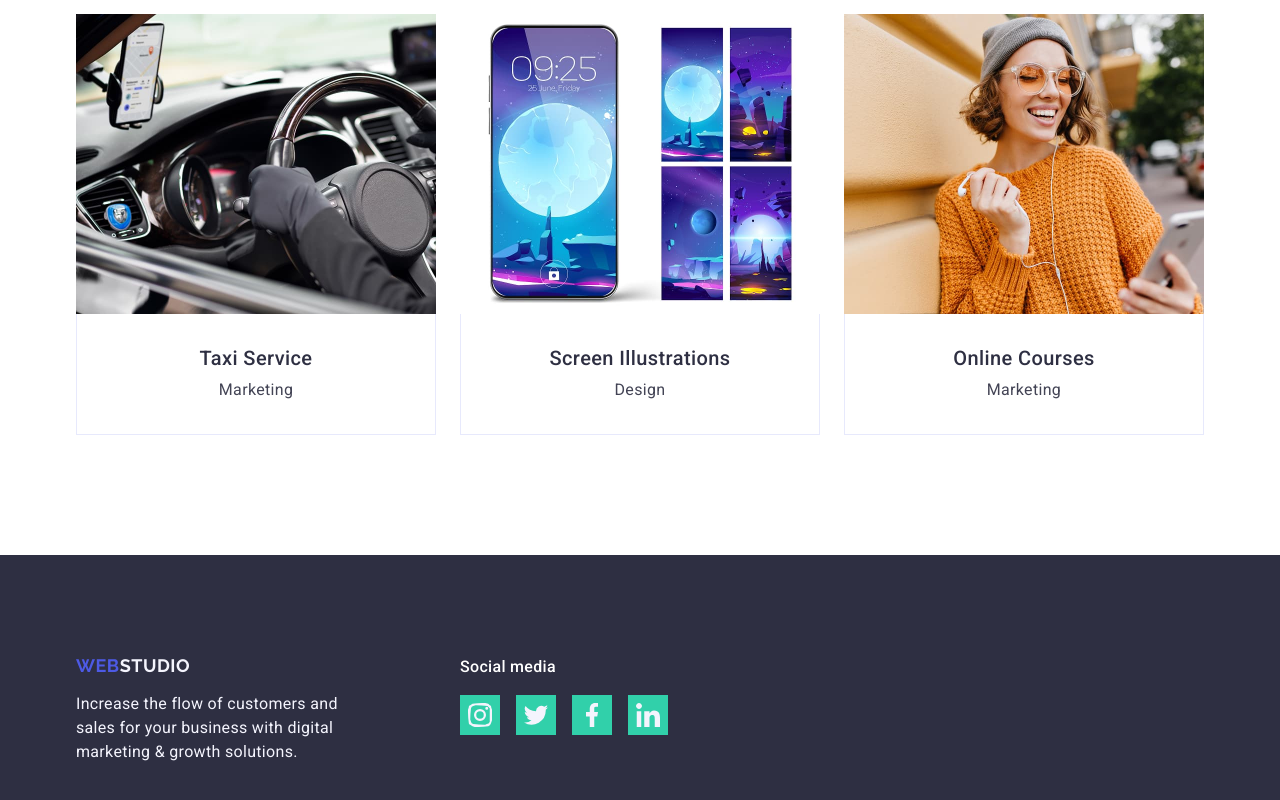
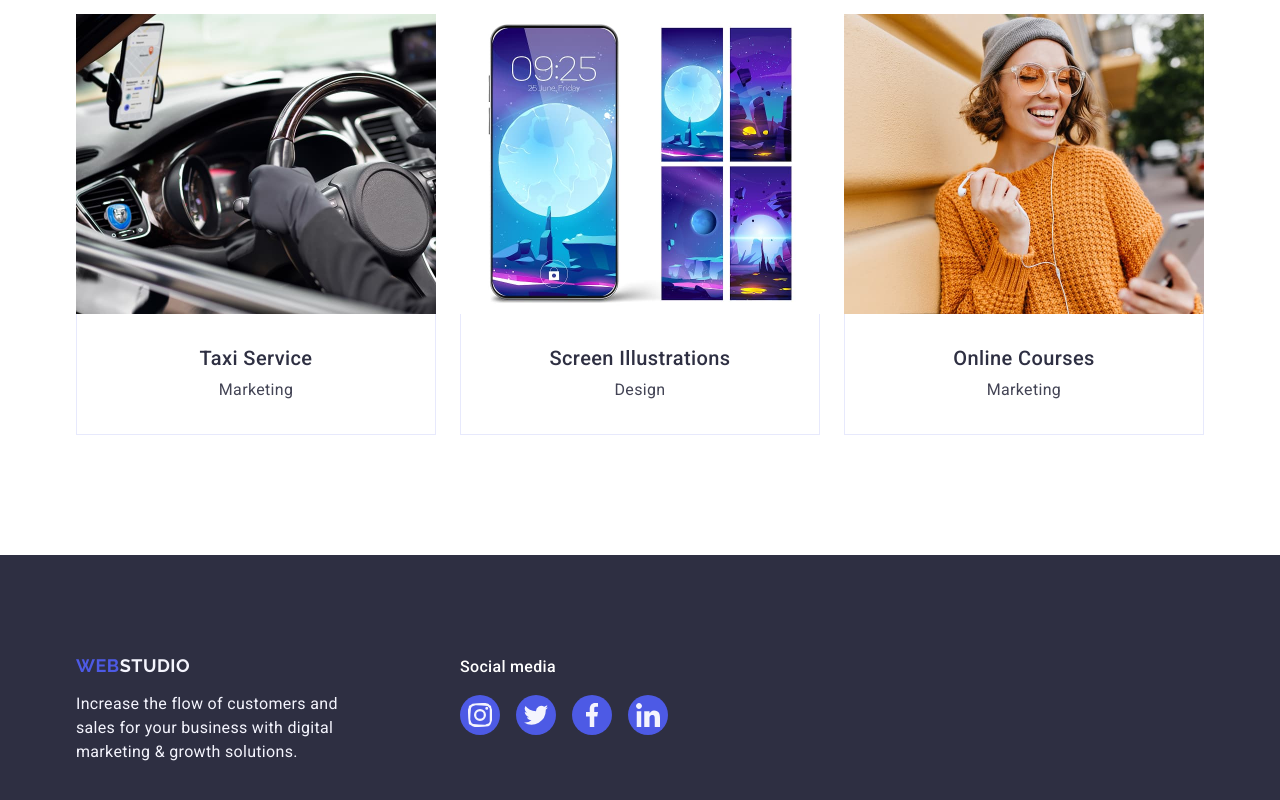
Before and after one commit to Oksana-git-ux/goit-markup-hw-04, a plain HTML site: page index.html in a window 1280 px wide. Shown: the part 2611-3411 px from the top of the page. Drawn offline with nearby package versions, Linux system fonts and the light colour scheme.

Commit message:
updute file ss/styles.css

```diff
--- a/css/styles.css
+++ b/css/styles.css
@@ -497,16 +497,16 @@ body {
   display: flex;
   align-items: center;
   justify-content: center;
-  background-color: var(--primary-brand);
+  border-radius: 50%;
 }
 
 .footer-link-icon:hover,
-.footer-link {
+.footer-link:hover {
   background-color: var(--success);
 }
 
 .footer-link-icon:focus,
-.footer-link {
+.footer-link:focus {
   background-color: var(--success);
 }
 
```
